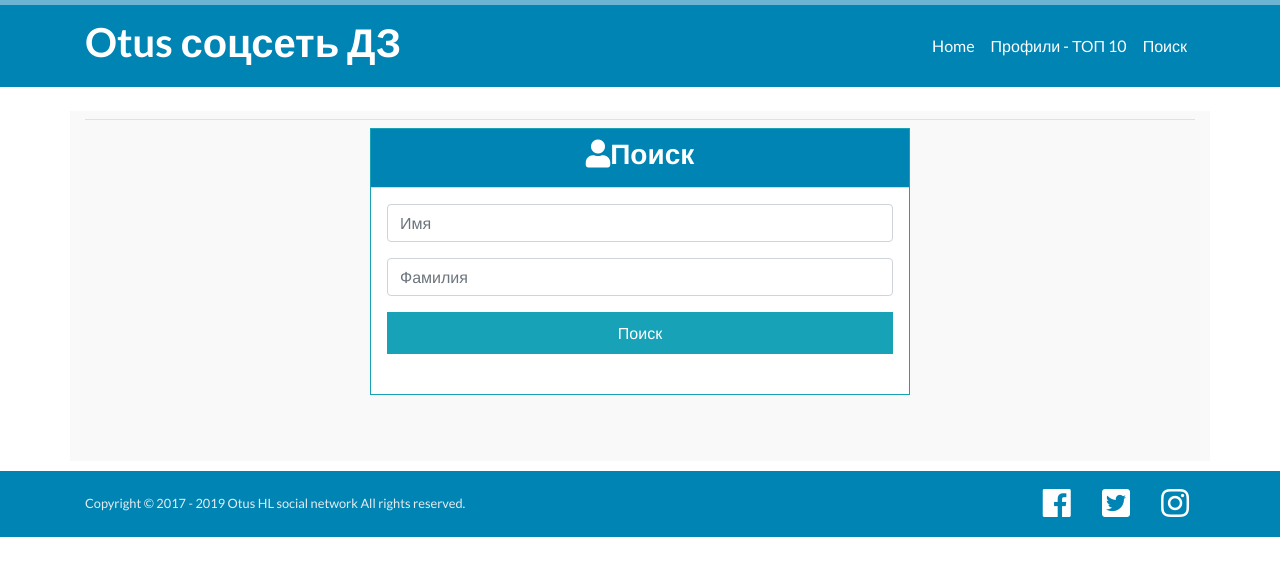
After one commit to alvis1981/otus-network, a CodeIgniter app: page /profile/findProfiles in a window 1280 px wide. The commit adds this page. Shown: the top 576 px of the page. Run offline with CodeIgniter, Linux system fonts and the light colour scheme; some libraries are stand-ins or nearby versions.

Commit message:
add find functional

```diff
--- a/application/controllers/Profile.php
+++ b/application/controllers/Profile.php
@@ -25,6 +25,8 @@ class Profile extends CI_Controller
 			$data['user_not_found'] = 0;
 			$data['title'] = "Профиль - " . $user[0]->user_name;
 			$data['user_name'] = $user[0]->user_name;
+			$data['first_name'] = $user[0]->first_name;
+			$data['last_name'] = $user[0]->last_name;
 			$data['address'] = $user[0]->address;
 			$data['dob'] = $user[0]->dob;
 			$data['email'] = $user[0]->email;
@@ -46,4 +48,31 @@ class Profile extends CI_Controller
 		$this->load->view('profile/profiles', $data);
 	}
 
+	public function actionFindProfiles() {
+		$firstName = $this->input->get('first_name');
+		$lastName = $this->input->get('last_name');
+
+		$data = array();
+		$data['metaDescription'] = 'Профили';
+		$data['metaKeywords'] = 'Профили';
+		$data['breadcrumbs'] = array('Профили' => '#');
+		$data['title'] = "Профили";
+		$data['users'] = $this->auth->findUsers($firstName, $lastName);
+
+		$this->load->view('profile/profiles', $data);
+	}
+
+
+	public function findProfiles()
+	{
+
+		$data = array();
+		$data['metaDescription'] = 'Поиск';
+		$data['metaKeywords'] = 'Поиск';
+		$data['breadcrumbs'] = array('Поиск' => '#');
+		$data['title'] = "Поиск";
+
+		$this->load->view('profile/findProfiles', $data);
+	}
+
 }
--- a/application/models/Auth_model.php
+++ b/application/models/Auth_model.php
@@ -190,7 +190,7 @@ class Auth_model extends CI_Model {
 
     public function getUserInfo($id)
 	{
-		$this->db->select('id as user_id, user_name, email, first_name, password, address, dob');
+		$this->db->select('id as user_id, user_name, email, first_name, last_name, password, address, dob');
 		$this->db->from('users');
 		$this->db->where('id', $id);
 		$this->db->limit(1);
@@ -209,5 +209,14 @@ class Auth_model extends CI_Model {
 		return $data;
 	}
 
+	public function findUsers($firstName, $lastName)
+	{
+		$data = $this->db->query("SELECT id as user_id, user_name FROM users WHERE first_name like ? AND last_name like ? ORDER BY id DESC LIMIT 100",
+			[$firstName.'%', $lastName . '%'])->result();
+
+		return $data;
+	}
+
+
 }
 ?>
--- /dev/null
+++ b/application/views/profile/findProfiles.php
@@ -0,0 +1,43 @@
+<?php $this->load->view('templates/header');?>
+	<!-- container -->
+	<section class="showcase">
+		<div class="container">
+			<div class="pb-2 mt-4 mb-2 border-bottom">
+				<h2></h2>
+			</div>
+			<form action="<?php print site_url();?>profile/actionFindProfiles" class="remember-login-frm" id="remember-login-frm" method="get" accept-charset="utf-8" enctype="multipart/form-data">
+				<div class="row justify-content-center">
+					<div class="col-12 col-md-8 col-lg-6 pb-5">
+						<div class="row"><?php echo validation_errors('<div class="col-12 col-md-12 col-lg-12"><div class="alert alert-danger alert-dismissible" role="alert"><button type="button" class="close" data-dismiss="alert">&times;</button>', '</div></div>'); ?></div>
+						<!--Form with header-->
+						<div class="card border-info rounded-0">
+							<div class="card-header p-0">
+								<div class="bg-login-page text-white text-center py-2">
+									<h3><i class="fa fa-user"></i>Поиск</h3>
+								</div>
+							</div>
+							<div class="card-body p-3">
+								<!--Body-->
+								<div class="form-group">
+									<div class="input-group mb-1">
+										<input type="text" class="form-control" id="rfirst_name" name="first_name" placeholder="Имя">
+									</div>
+								</div>
+								<div class="form-group">
+									<div class="input-group mb-1">
+										<input type="text" class="form-control" id="rlast_name" name="last_name" placeholder="Фамилия">
+									</div>
+								</div>
+
+								<div class="text-center">
+									<button type="submit" id="contact-send-a" class="btn btn-info btn-block rounded-0 py-2">Поиск</button>
+								</div>
+								<br>
+							</div>
+						</div>
+					</div>
+				</div>
+			</form>
+		</div>
+	</section>
+<?php $this->load->view('templates/footer');?>
--- a/application/views/profile/profile.php
+++ b/application/views/profile/profile.php
@@ -40,6 +40,8 @@
 				<br>
 				<h3><?php print $title; ?></h3>
 				<?php if($user_not_found == 0) { ?>
+					<p class="title"><?php print $first_name; ?></p>
+					<p class="title"><?php print $last_name; ?></p>
 					<p class="title"><?php print $address; ?></p>
 					<p class="title"><?php print $dob; ?></p>
 					<p><?php print $email; ?></p>
--- a/application/views/templates/header.php
+++ b/application/views/templates/header.php
@@ -39,6 +39,11 @@ defined('BASEPATH') OR exit('No direct script access allowed');
 				  <span class="sr-only">(current)</span>
 			  </a>
 		  </li>
+		  <li class="nav-item active">
+			  <a class="nav-link" href="<?php print site_url()?>profile/findProfiles">Поиск
+				  <span class="sr-only">(current)</span>
+			  </a>
+		  </li>
       </ul>
     </div>
   </div>
```
Also changed, not shown: docker-compose.yml (+8 -0 lines), 1 other file.
